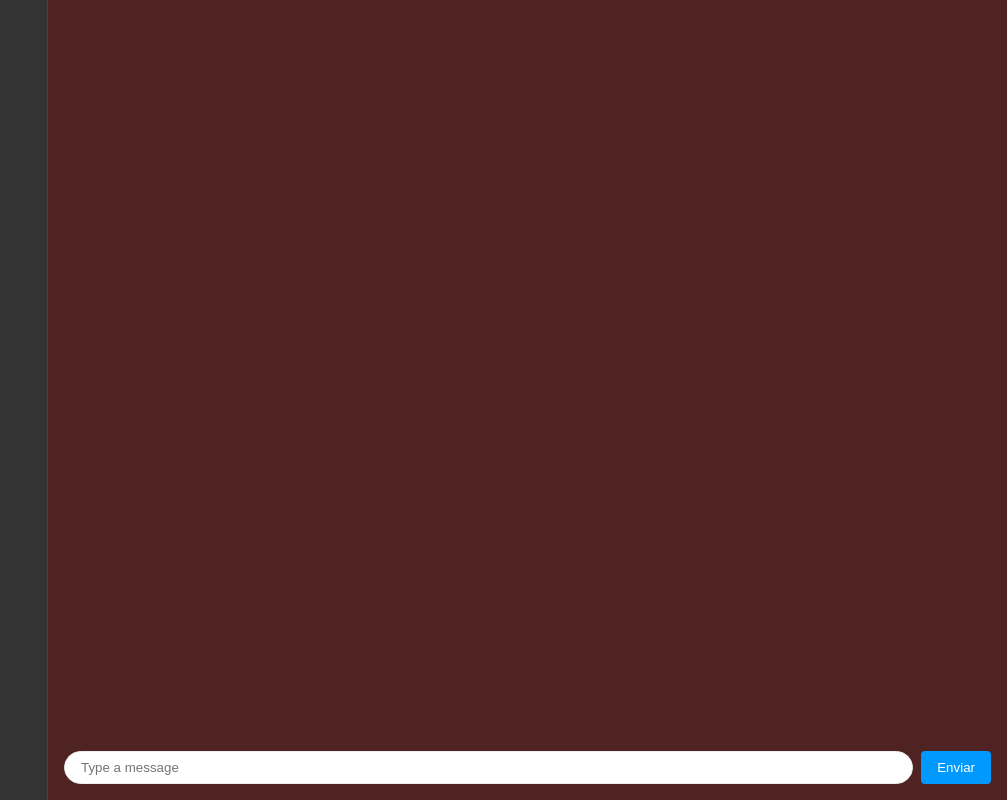
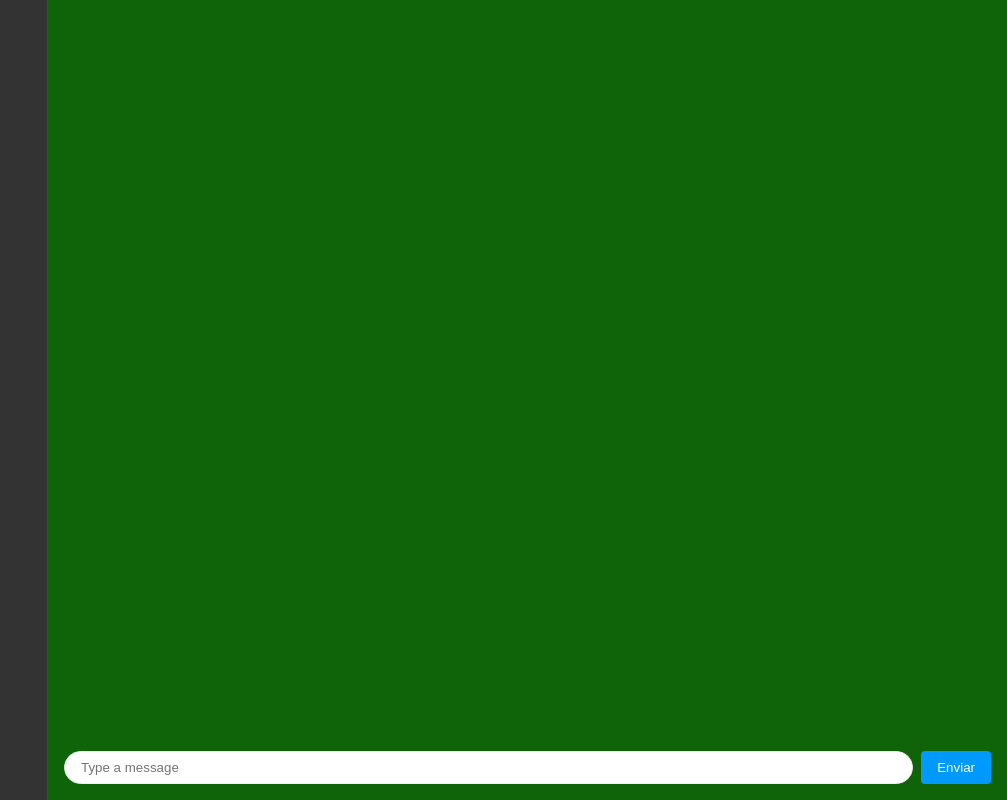
Before and after one commit to JorgeJose05/ChatAle, a website: page client/chat.html in a window 1280 px wide. Shown: the whole page, without its empty margins (273-1280 px from the left). Drawn offline with Linux system fonts and the light colour scheme.

Commit message:
color verde

```diff
--- a/client/chat.html
+++ b/client/chat.html
@@ -50,13 +50,13 @@
       }
 
       // Escuchar por el evento "usuarios" emitido desde el backend
-      socket.on('usuarios', (usuarios) => {
+      socket.on("usuarios", (usuarios) => {
         const usuariosFiltrados = filtrarUsuarios(usuarios);
         actualizarListaDeUsuarios(usuariosFiltrados);
       });
 
       // Llamada manual para obtener los usuarios (por ejemplo, al llamar a la función desde la consola)
-      window.obtenerUsuarios = async function(){
+      window.obtenerUsuarios = async function () {
         try {
           const response = await fetch("../server/index.js");
           if (!response.ok) {
@@ -68,7 +68,7 @@
         } catch (error) {
           console.error("Error al obtener los usuarios:", error);
         }
-      }
+      };
     </script>
 
     <style>
@@ -79,7 +79,7 @@
       }
 
       body {
-        background-color: #502323;
+        background-color: #0f6308;
         font-family: system-ui, -apple-system, BlinkMacSystemFont, "Segoe UI",
           Roboto, Oxygen, Ubuntu, Cantarell, "Open Sans", "Helvetica Neue",
           sans-serif;
```
